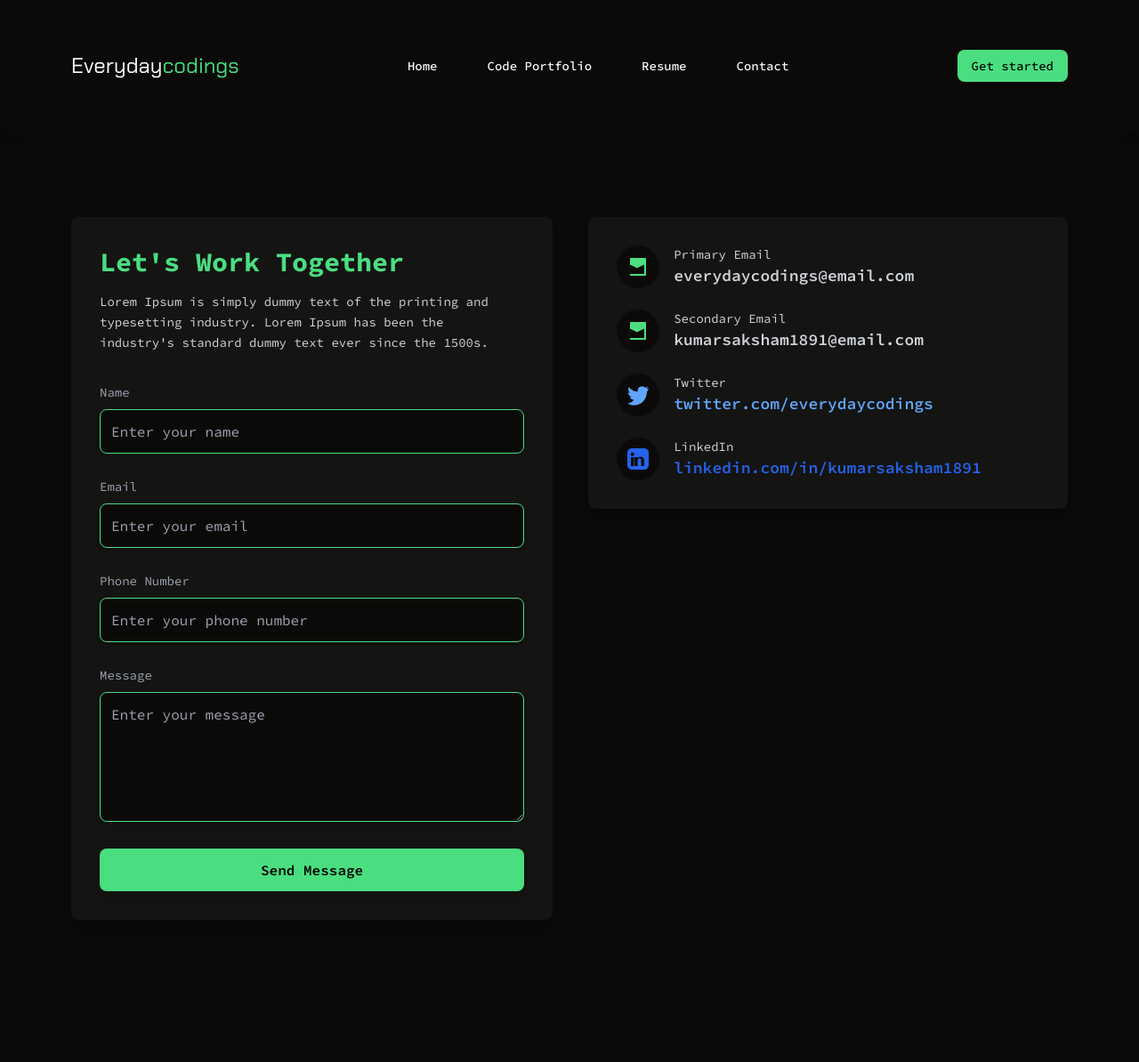
After one commit to everydaycodings/Portfolio, a Django app: page /Contact in a window 1280 px wide. The commit adds this page. Shown: the whole page at 89% size. Run offline with Django 4.2, Linux system fonts and the light colour scheme; some libraries are stand-ins or nearby versions.

Commit message:
work started on contact page

```diff
--- /dev/null
+++ b/resume/templates/contact.html
@@ -0,0 +1,129 @@
+{% extends 'base.html' %}
+
+{% block content %}
+
+<main class="mt-24 mx-8 sm:mt-10 sm:mx-8 md:mx-16 md:mt-24 lg:mx-20 lg:mt-24">
+        <div id="contact-form" class="flex flex-col lg:flex-row">
+            <!-- Form Section -->
+            <div class="w-full lg:w-1/2 p-8 bg-neutral-900/75 rounded-lg shadow-lg">
+                <p class="text-green-400 text-3xl font-bold">Let's Work Together</p>
+                <p class="text-gray-300 text-sm mt-4 leading-relaxed">
+                    Lorem Ipsum is simply dummy text of the printing and typesetting industry. Lorem Ipsum has been the
+                    industry's standard dummy text ever since the 1500s.
+                </p>
+
+                <!-- Name Input -->
+                <div class="input-section mt-8">
+                    <label for="name" class="text-gray-400 text-sm">Name</label>
+                    <input
+                        class="w-full mt-2 p-3 bg-stone-950 text-gray-200 border border-green-400 rounded-lg focus:ring-2 focus:ring-green-400 focus:outline-none shadow-md"
+                        type="text" name="name" id="name" placeholder="Enter your name" aria-label="Enter your name">
+                </div>
+
+                <!-- Email Input -->
+                <div class="input-section mt-6">
+                    <label for="email" class="text-gray-400 text-sm">Email</label>
+                    <input
+                        class="w-full mt-2 p-3 bg-stone-950 text-gray-200 border border-green-400 rounded-lg focus:ring-2 focus:ring-green-400 focus:outline-none shadow-md"
+                        type="email" name="email" id="email" placeholder="Enter your email"
+                        aria-label="Enter your email">
+                </div>
+
+                <!-- Phone Number Input -->
+                <div class="input-section mt-6">
+                    <label for="phone" class="text-gray-400 text-sm">Phone Number</label>
+                    <input
+                        class="w-full mt-2 p-3 bg-stone-950 text-gray-200 border border-green-400 rounded-lg focus:ring-2 focus:ring-green-400 focus:outline-none shadow-md"
+                        type="tel" name="phone" id="phone" placeholder="Enter your phone number"
+                        aria-label="Enter your phone number">
+                </div>
+
+                <!-- Message Textarea -->
+                <div class="input-section mt-6">
+                    <label for="message" class="text-gray-400 text-sm">Message</label>
+                    <textarea
+                        class="w-full mt-2 p-3 bg-stone-950 text-gray-200 border border-green-400 rounded-lg focus:ring-2 focus:ring-green-400 focus:outline-none shadow-md"
+                        name="message" id="message" rows="5" placeholder="Enter your message"
+                        aria-label="Enter your message"></textarea>
+                </div>
+
+                <!-- Submit Button -->
+                <button
+                    class="mt-6 w-full p-3 bg-green-400 text-black font-semibold rounded-lg hover:bg-green-500 transition duration-300 ease-in-out shadow-lg">
+                    Send Message
+                </button>
+            </div>
+
+            <!-- Contact Info Section -->
+            <div class="w-full lg:w-1/2 mt-10 lg:mt-0 lg:ml-10">
+                <div
+                    class="flex flex-col items-start justify-center p-8 bg-neutral-900/75 rounded-lg shadow-lg text-gray-300 space-y-6">
+                    <!-- Email Section -->
+                    <div class="flex items-center space-x-4">
+                        <div class="p-3 bg-stone-950 rounded-full">
+                            <svg class="w-6 h-6 text-green-400" xmlns="http://www.w3.org/2000/svg" viewBox="0 0 24 24"
+                                fill="currentColor">
+                                <path
+                                    d="M2.999 3c0-.551.449-1 1-1h16c.552 0 1 .449 1 1v18c0 .551-.448 1-1 1H3.999c-.552 0-1-.449-1-1V3zm9 10.5c-.055.018-.11.038-.167.038H11.165c-.055 0-.11-.02-.167-.038l-8-4c-.033-.015-.063-.035-.096-.052v10.552h16V9.448c-.034.017-.064.037-.097.052l-8 4zm7.5-5.448L12.501 11.7 4.499 8.052V5h14v2.052z" />
+                            </svg>
+                        </div>
+                        <div>
+                            <p class="text-sm">Primary Email</p>
+                            <p class="text-lg font-semibold">everydaycodings@email.com</p>
+                        </div>
+                    </div>
+
+                    <!-- Secondary Email Section -->
+                    <div class="flex items-center space-x-4">
+                        <div class="p-3 bg-stone-950 rounded-full">
+                            <svg class="w-6 h-6 text-green-400" xmlns="http://www.w3.org/2000/svg" viewBox="0 0 24 24"
+                                fill="currentColor">
+                                <path
+                                    d="M2.999 3c0-.551.449-1 1-1h16c.552 0 1 .449 1 1v18c0 .551-.448 1-1 1H3.999c-.552 0-1-.449-1-1V3zm9 10.5c-.055.018-.11.038-.167.038H11.165c-.055 0-.11-.02-.167-.038l-8-4c-.033-.015-.063-.035-.096-.052v10.552h16V9.448c-.034.017-.064.037-.097.052l-8 4zm7.5-5.448L12.501 11.7 4.499 8.052V5h14v2.052z" />
+                            </svg>
+                        </div>
+                        <div>
+                            <p class="text-sm">Secondary Email</p>
+                            <p class="text-lg font-semibold">kumarsaksham1891@email.com</p>
+                        </div>
+                    </div>
+
+                    <!-- Twitter Section -->
+                    <div class="flex items-center space-x-4">
+                        <div class="p-3 bg-stone-950 rounded-full">
+                            <svg class="w-6 h-6 text-blue-400" xmlns="http://www.w3.org/2000/svg" viewBox="0 0 24 24"
+                                fill="currentColor">
+                                <path
+                                    d="M24 4.557a9.94 9.94 0 01-2.828.775 4.937 4.937 0 002.165-2.723c-.951.563-2.005.974-3.127 1.195a4.92 4.92 0 00-8.384 4.482 13.963 13.963 0 01-10.141-5.15 4.822 4.822 0 00-.666 2.475 4.92 4.92 0 002.19 4.107 4.903 4.903 0 01-2.228-.616v.061a4.926 4.926 0 003.946 4.827 4.902 4.902 0 01-2.224.084 4.926 4.926 0 004.602 3.417A9.869 9.869 0 010 21.54a13.945 13.945 0 007.548 2.212c9.142 0 14.307-7.721 14.307-14.426 0-.22-.005-.44-.015-.659A10.257 10.257 0 0024 4.557z" />
+                            </svg>
+                        </div>
+                        <div>
+                            <p class="text-sm">Twitter</p>
+                            <p class="text-lg font-semibold"><a target="_blank"
+                                    href="https://twitter.com/everydaycodings"
+                                    class="text-blue-400">twitter.com/everydaycodings</a></p>
+                        </div>
+                    </div>
+
+                    <!-- LinkedIn Section -->
+                    <div class="flex items-center space-x-4">
+                        <div class="p-3 bg-stone-950 rounded-full">
+                            <svg class="w-6 h-6 text-blue-600" xmlns="http://www.w3.org/2000/svg" fill="currentColor"
+                                viewBox="0 0 24 24">
+                                <path
+                                    d="M19 0h-14c-2.761 0-5 2.239-5 5v14c0 2.761 2.239 5 5 5h14c2.761 0 5-2.239 5-5v-14c0-2.761-2.239-5-5-5zm-11.579 20h-3.421v-10h3.421v10zm-1.711-11.309c-1.098 0-1.989-.891-1.989-1.992 0-1.102.89-1.992 1.989-1.992s1.989.89 1.989 1.992c0 1.102-.89 1.992-1.989 1.992zm13.29 11.309h-3.421v-5.622c0-1.336-.026-3.054-1.862-3.054-1.862 0-2.148 1.454-2.148 2.957v5.719h-3.421v-10h3.283v1.364h.047c.457-.864 1.576-1.774 3.243-1.774 3.466 0 4.107 2.28 4.107 5.242v5.168z" />
+                            </svg>
+                        </div>
+                        <div>
+                            <p class="text-sm">LinkedIn</p>
+                            <p class="text-lg font-semibold"><a target="_blank"
+                                    href="https://linkedin.com/in/kumarsaksham1891"
+                                    class="text-blue-600">linkedin.com/in/kumarsaksham1891</a></p>
+                        </div>
+                    </div>
+                </div>
+            </div>
+        </div>
+    </main>
+
+{% endblock %}
--- a/resume/templates/header.html
+++ b/resume/templates/header.html
@@ -76,7 +76,7 @@
                         </a>
                     </li>
                     <li>
-                        <a href="#"
+                        <a href="{% url 'contact' %}"
                             class="block py-2 px-3 text-white hover:text-green-400 hover:underline-offset-3 transition duration-300">
                             Contact
                         </a>
--- a/resume/urls.py
+++ b/resume/urls.py
@@ -6,5 +6,6 @@ urlpatterns = [
     path('', views.index, name="index"),
     path('CodeProfile', views.codeprofile, name="codeprofile"),
     path('Resume', views.resume, name="resume"),
+    path('Contact', views.contact, name="contact"),
 
 ]
--- a/resume/views.py
+++ b/resume/views.py
@@ -87,3 +87,7 @@ def resume(request):
     }
 
     return render(request, "resume.html", context=context)
+
+
+def contact(request):
+    return render(request, "contact.html")
```
Also changed, not shown: frontend/contact.html (deleted, +0 -204 lines).
